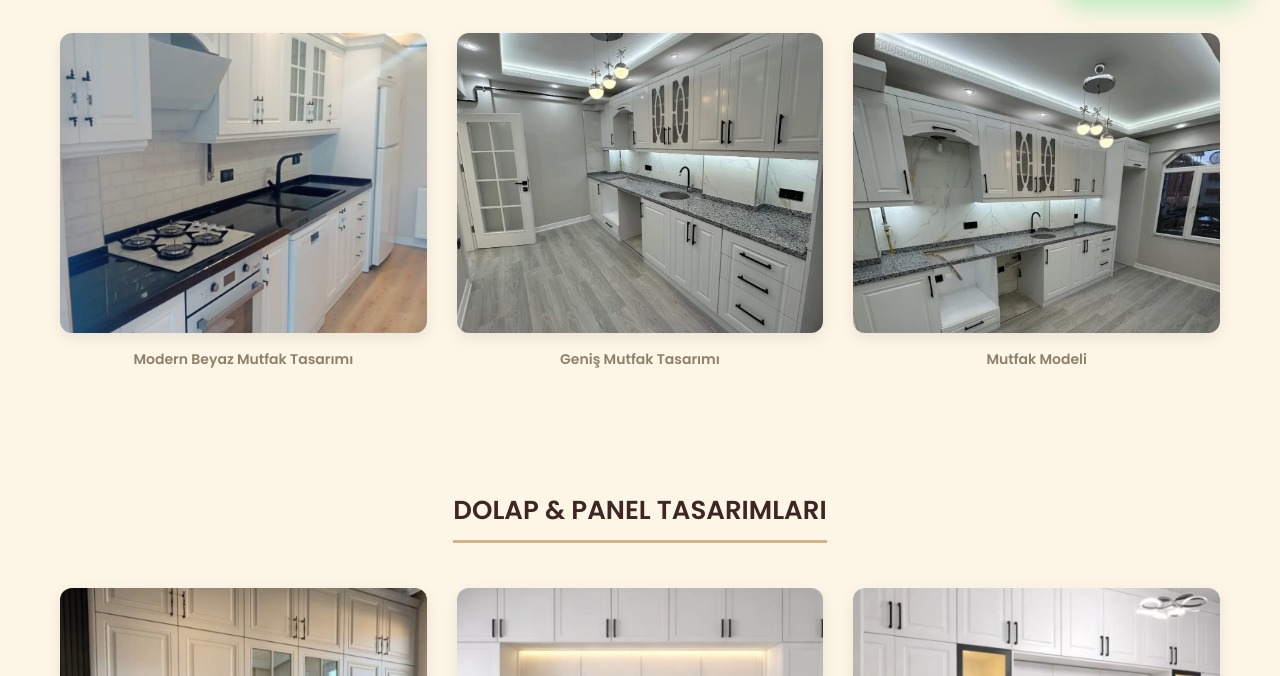
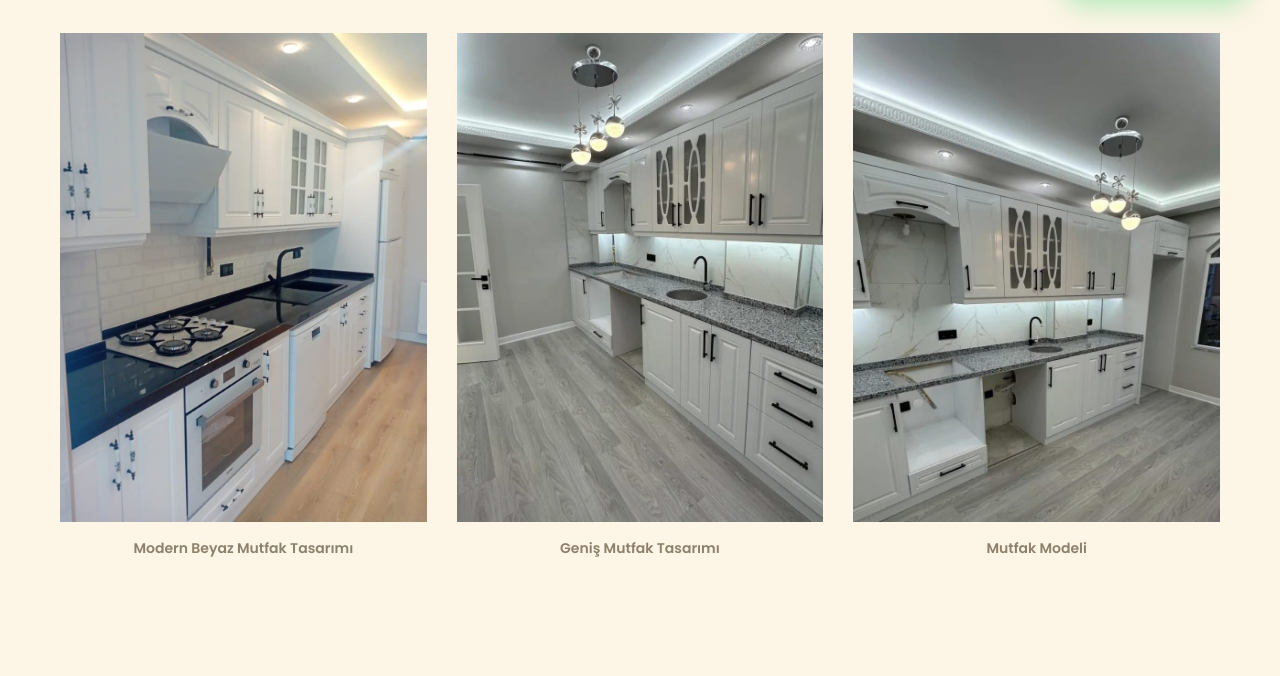
Before and after one commit to sudenisaakbulut/ozel-tasarim-mobilya-websitesi, a plain HTML site: page index.html in a window 1280 px wide. Shown: the part 770-1446 px from the top of the page. Drawn offline with Linux system fonts and the light colour scheme.

Commit message:
Urun gorsel oranlari tam gorunecek sekilde ayarlandi

```diff
--- a/style.css
+++ b/style.css
@@ -143,10 +143,11 @@ body {
 
 .product-card img {
     width: 100%;
-    height: 300px;
+    height: auto;
+    aspect-ratio: 3 / 4;
     object-fit: cover;
-    border-radius: 12px;
-    box-shadow: 0 5px 15px rgba(0,0,0,0.08);
+    object-position: center;
+    display: block;
 }
 
 .product-text {
```
